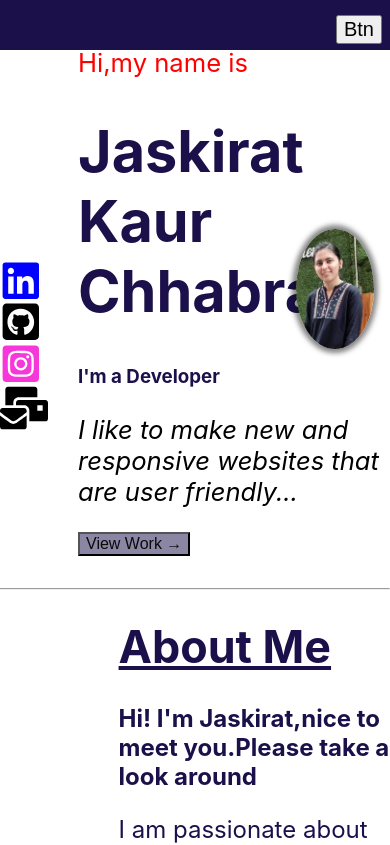
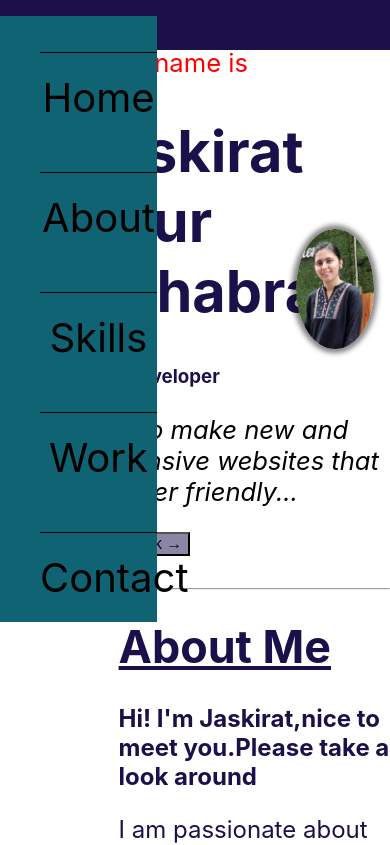
Before and after one commit to kaurjaskirat/Portfolio-react, a React (Create React App) app: page / in a window 390 px wide. Shown: the top 845 px of the page. Built offline with nearby package versions, Linux system fonts and the light colour scheme.

Commit message:
nav responsive

```diff
--- a/src/App.js
+++ b/src/App.js
@@ -3,7 +3,8 @@ import Navbar from './components/Navbar';
 import Home from './components/Home';
 import About from './components/About';
 import Skills from './components/Skills';
-
+import Contact from './components/Contact';
+import Footer from './components/Footer';
 
 function App() {
   return (
@@ -12,6 +13,8 @@ function App() {
        <Home/>
        <About/>
        <Skills/>
+       <Contact/>
+       <Footer/>
     </div>
   );
 }
--- /dev/null
+++ b/src/components/Contact.js
@@ -0,0 +1,30 @@
+import React from 'react';
+import './Contact.css';
+import {HiMail } from "react-icons/hi";
+
+
+const Contact = () => {
+    return(
+        <div>
+        <hr style={{fontWeight:"bold"}}></hr>
+        <div style={{width:"100%",padding:"50px",backgroundColor:"rgb(27, 16, 74)",marginBottom:"70%"}} className='Contact'>
+            <h1 style={{color:"white",marginLeft:"40%"}}>CONTACT ME</h1>
+            </div>
+            <h1 style={{marginLeft:"10%",marginTop:"-60%",marginBottom:"70%"}}>Let's chat.</h1>
+            <h1 style={{marginLeft:"10%",marginTop:"-70%",marginBottom:"70%"}}>Tell me about your projects</h1>
+            <p style={{marginLeft:"10%",marginTop:"-68%",marginBottom:"70%",fontWeight:"bold"}}>Let's create something together</p>
+            <h4 style={{marginLeft:"20%",marginTop:"-68%",marginBottom:"70%"}}>Mail me at</h4>
+            <p style={{marginLeft:"20%",marginTop:"-70%",marginBottom:"40%",color:"purple",fontWeight:"bold"}}>jaskirat2357@gmail.com</p>
+            <div style={{marginLeft:"15%",marginTop:"-43%",marginBottom:"70%",fontSize:"200%",backgroundColor:"white",width:"4%",jusifyContent:"center",boxShadow:"0 0 3px 2px rgba(14, 13, 16, 0.5)",textAlign:"center"}} ><HiMail/></div>
+        <div>
+        {/* <form>
+      <label>Enter your name:
+        <input type="text" />
+      </label>
+    </form> */}
+        </div>
+
+        </div>
+    )
+}
+export default Contact;
--- /dev/null
+++ b/src/components/Footer.js
@@ -0,0 +1,10 @@
+import React from 'react';
+const Footer = () =>{
+    return(
+        <div style={{backgroundColor:"rgba(43, 42, 45, 0.5)",width:"100%",paddingTop:"150px",marginTop:"-50%"}}>
+            <h1>hi</h1>
+        </div>
+    )
+}
+
+export default Footer;
--- a/src/components/Navbar.css
+++ b/src/components/Navbar.css
@@ -8,20 +8,21 @@ nav{
 .list{
     display: flex;
     text-decoration: none;
+    width:30%;
     position: relative;
     list-style-type:none;
     background-color:rgb(16, 99, 115);
-    justify-content: right;
+    justify-content: center;
     align-items: center;
     color: aliceblue;
 }
 .items{
-    margin-right: 50px;
+    margin-right: 180px;
 }
 .btn{
 position: absolute;
 display:none;
-right: 8px;
+right: 780px;
 top: 15px;
 color:#000;
 }
--- a/src/components/Navbar.js
+++ b/src/components/Navbar.js
@@ -18,7 +18,7 @@ window.addEventListener('resize',changeWidth)
   return (
     <div className='container'>
         <nav>
-          {(toggleMenu || screenWidth>500) && (
+          {(toggleMenu || screenWidth>375) && (
             <ul className='list'>
                 <li className='items'>Home</li>
                 <li className='items'>About</li>
--- a/src/components/Skills.css
+++ b/src/components/Skills.css
@@ -9,10 +9,8 @@
   }
 
   @media screen and (max-width:390px){
-    .Skills h3{
-  /* font-size:50%; */
-  /* margin-left:-8% */
-    }.Skills .fs{
+
+    .Skills .fs{
 flex-direction:column;
 display:flex;
       width:300%;
```
Also changed, not shown: src/components/Contact.css (added).
